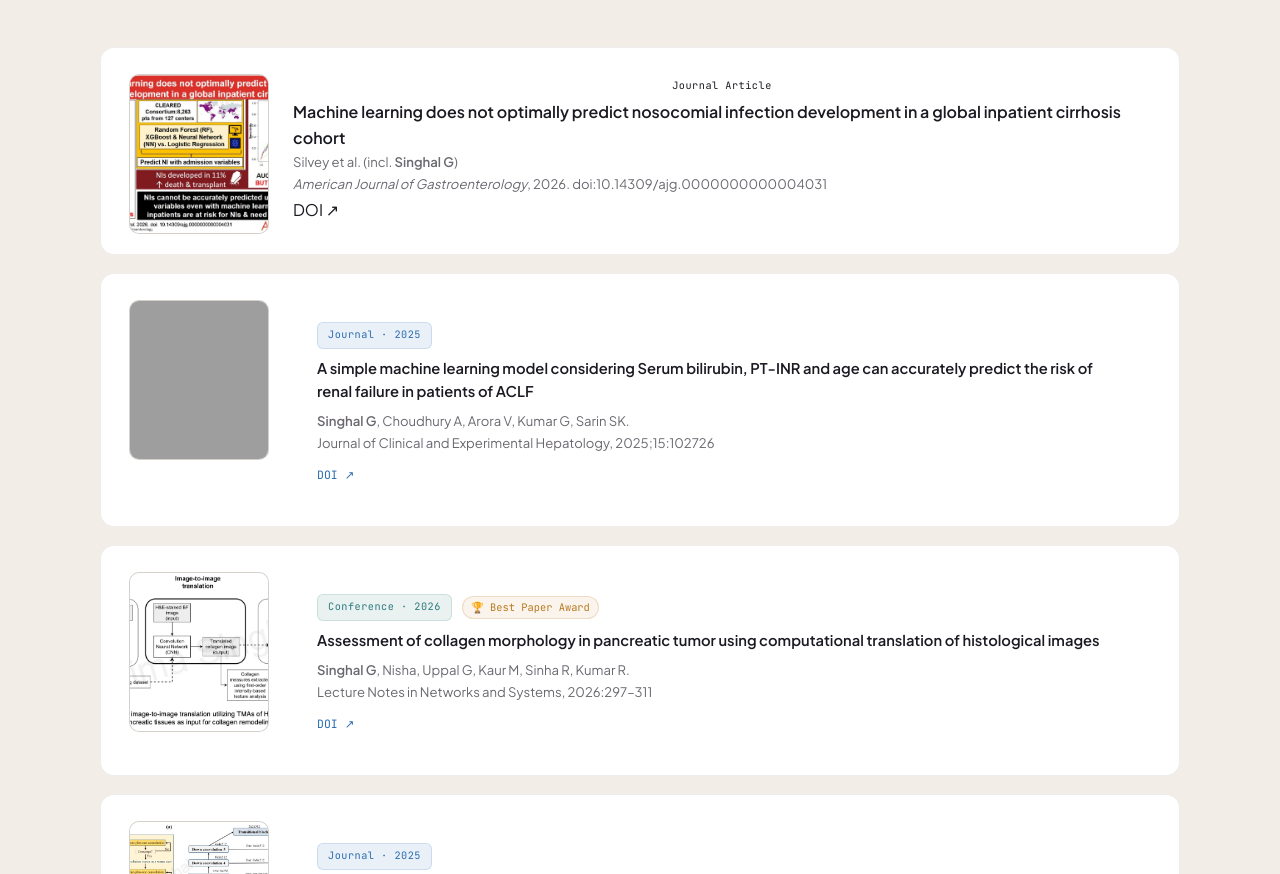
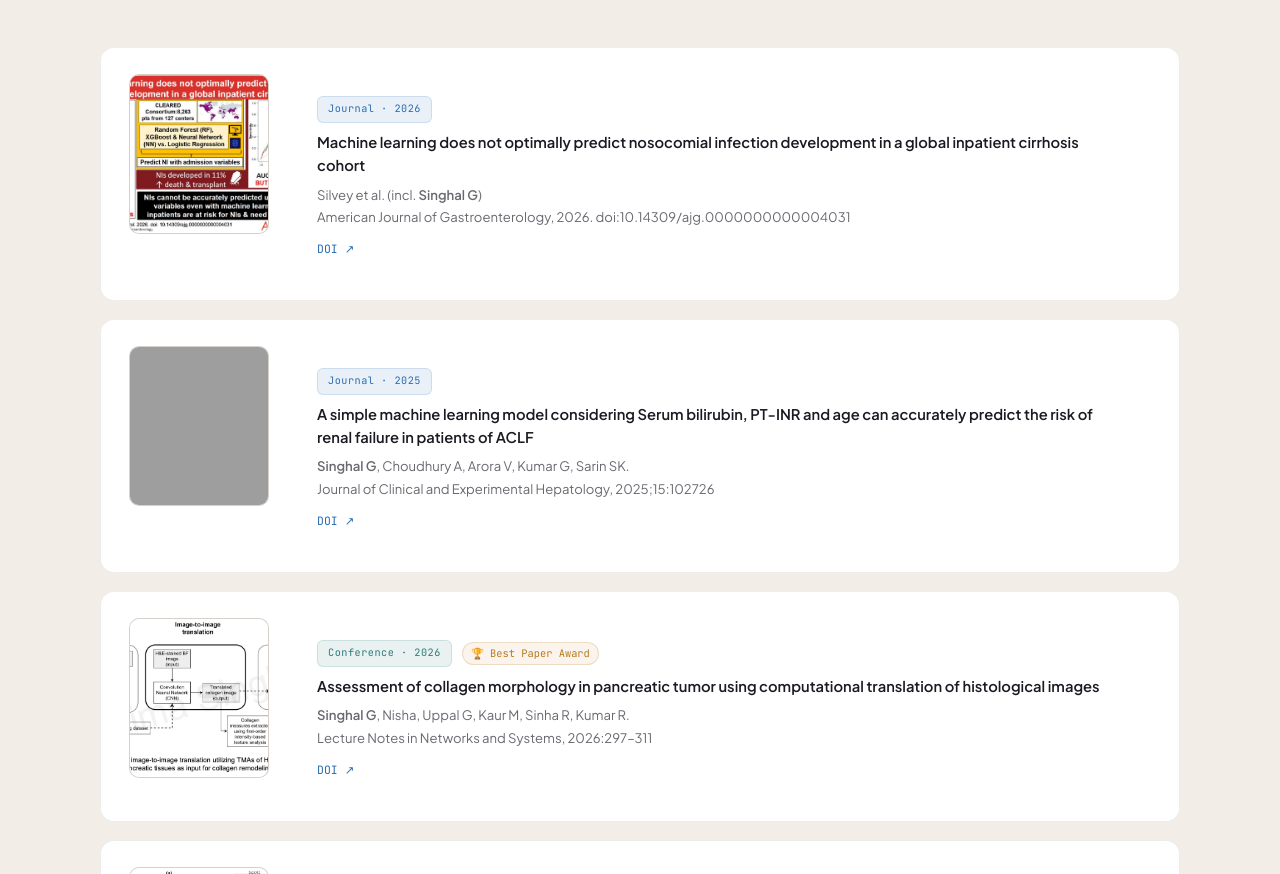
Before and after one commit to Garima-99/Garima-Singhal-Portfolio, a plain HTML site: page index.html in a window 1280 px wide. Shown: the part 5499-6373 px from the top of the page. Drawn offline with nearby package versions, Linux system fonts and the light colour scheme; grey boxes are pictures that could not be loaded; a web font is replaced by a local one.

Commit message:
Update publication details in index.html

```diff
--- a/index.html
+++ b/index.html
@@ -423,13 +423,15 @@
             <span class="thumb-view-label">Click to view</span>
           </div>
         </div>
-        <div class="pub-body">
-          <div class="pub-badge journal-badge">Journal Article</div>
+        <div class="pub-content">
+          <div class="pub-top-row">
+            <span class="pub-badge journal">Journal · 2026</span>
+          </div>
           <h4>Machine learning does not optimally predict nosocomial infection development in a global inpatient cirrhosis cohort</h4>
           <p class="pub-authors">Silvey et al. (incl. <strong>Singhal G</strong>)</p>
-          <p class="pub-venue"><em>American Journal of Gastroenterology</em>, 2026. doi:10.14309/ajg.0000000000004031</p>
-          <div class="pub-links">
-            <a href="https://doi.org/10.14309/ajg.0000000000004031" target="_blank" rel="noopener" class="pub-link">DOI ↗</a>
+          <p class="pub-venue">American Journal of Gastroenterology, 2026. doi:10.14309/ajg.0000000000004031</p>
+          <div class="pub-actions">
+            <a href="https://doi.org/10.14309/ajg.0000000000004031" target="_blank" rel="noopener" class="doi-link">DOI ↗</a>
           </div>
         </div>
       </div>
```
